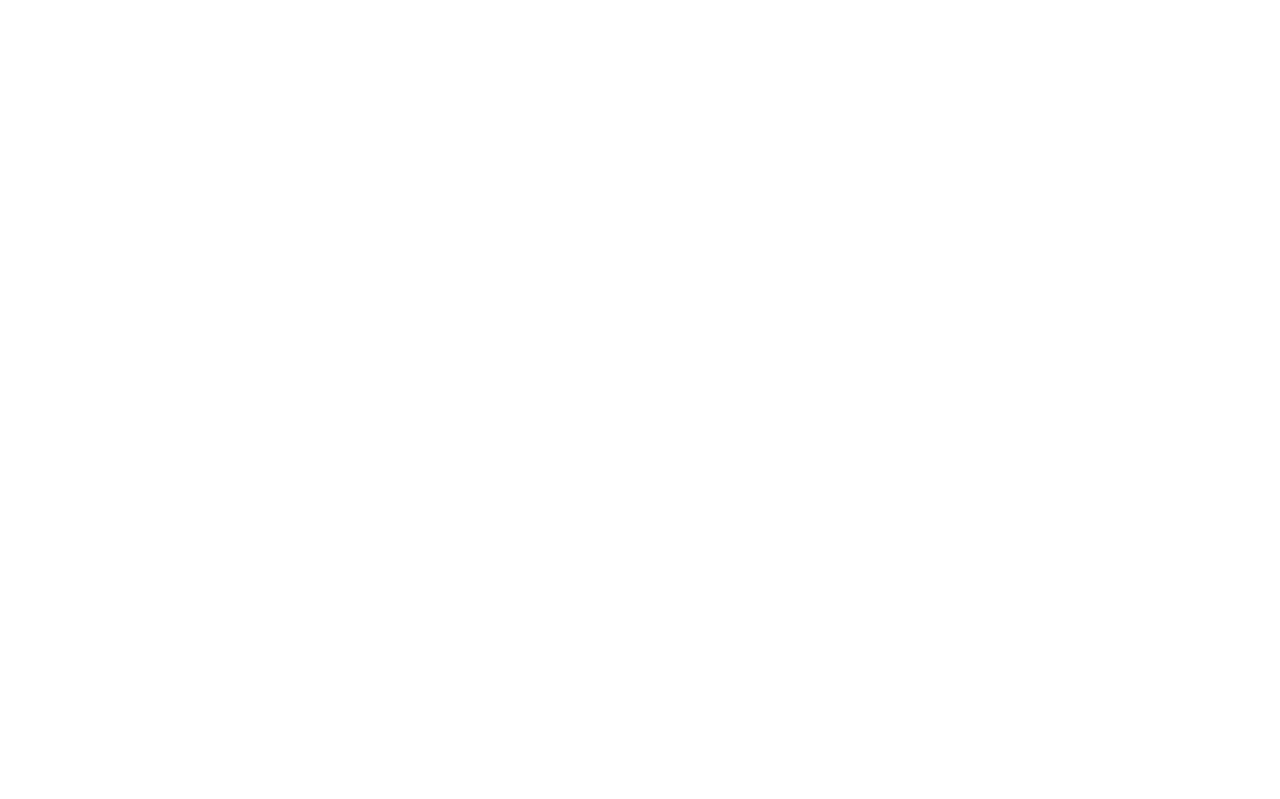
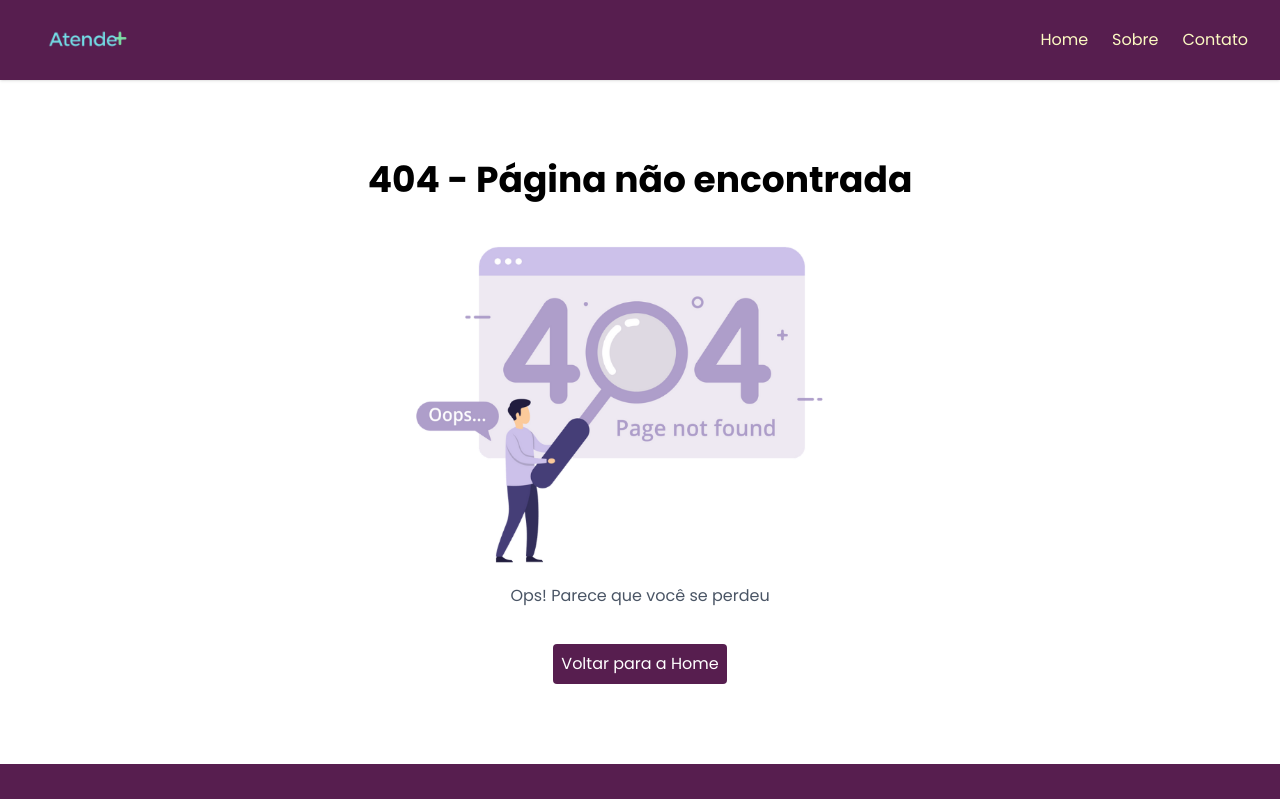
Before and after one commit to ChallengeAnaGuJoao/Challenge-front-end-3-sprint, a React (Vite) app: page /teste in a window 1280 px wide. Before the commit this address had no page. Shown: the top 799 px of the page. Built offline with nearby package versions, Linux system fonts and the light colour scheme.

Commit message:
feat: not found page added

```diff
--- a/src/App.tsx
+++ b/src/App.tsx
@@ -2,6 +2,7 @@
 import { Home } from "./pages/home"
 import { About } from "./pages/about"
 import { Contato } from "./pages/contato"
+import { NotFound } from "./pages/not-found"
 
 function App() {
 
@@ -14,6 +15,7 @@
             <Route index element={<Home />} />
             <Route path="/contato" element={<Contato />} />
             <Route path="/about" element={<About />} />
+            <Route path="*" element={<NotFound />} />
           </Route>
         </Routes>
     </BrowserRouter>
--- /dev/null
+++ b/src/pages/not-found.tsx
@@ -0,0 +1,28 @@
+import { Link } from "react-router-dom";
+import NotFoundImage from "../assets/404-error.png";
+import { Header } from "../components/header";
+import { Footer } from "../components/footer";
+
+export function NotFound() {
+  return (
+    <>
+      <Header />
+      <div className="flex flex-col justify-center items-center gap-3 text-center py-20">
+        <h1 className="text-4xl font-bold mb-4">404 - Página não encontrada</h1>
+
+        <img className="w-2/5" src={NotFoundImage} alt="página não encontrada" />
+
+        <p className="text-gray-600 mb-6">Ops! Parece que você se perdeu</p>
+
+        <Link
+          className="bg-roxo-escuro text-white p-2 rounded hover:underline"
+          to="/"
+        >
+          Voltar para a Home
+        </Link>
+      </div>
+      <Footer />
+    </>
+
+  );
+}
```
Also changed, not shown: src/assets/404-error.png (added).
